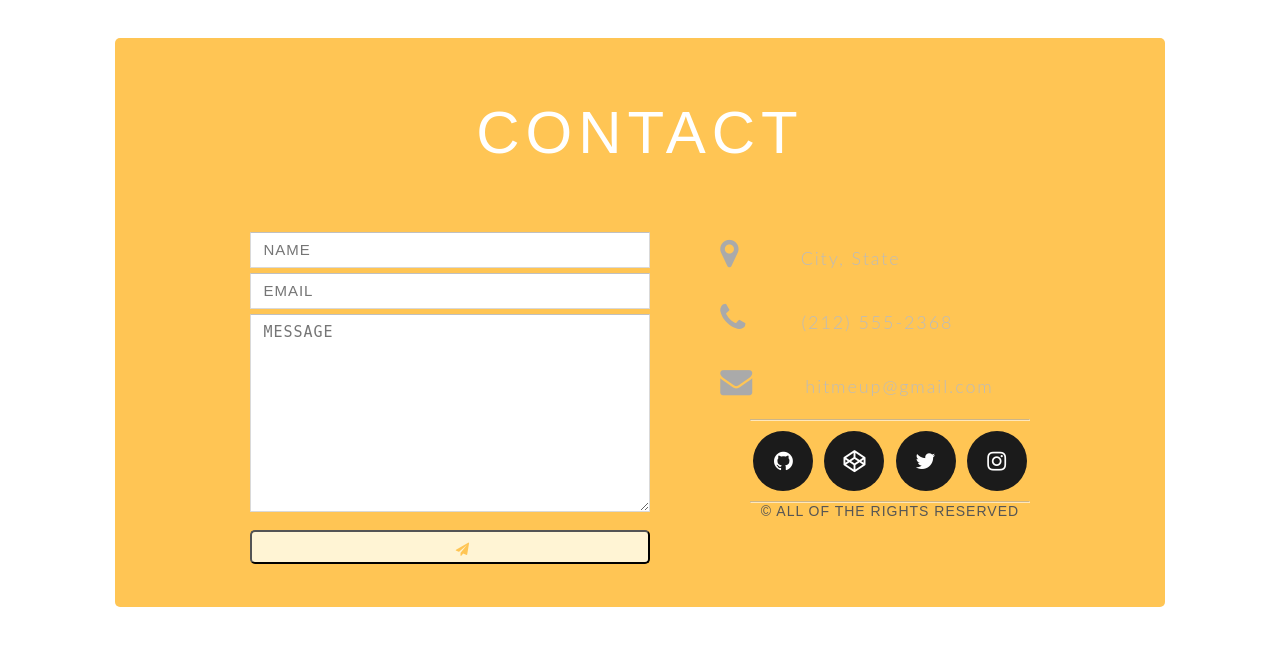
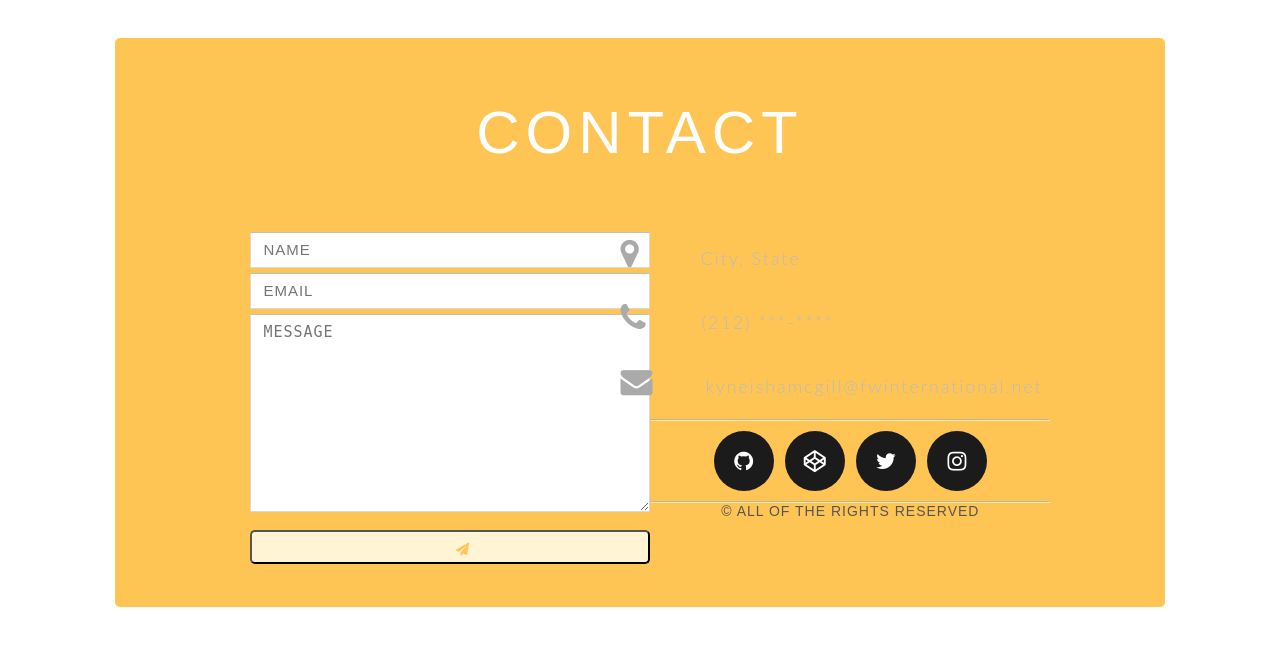
Before and after one commit to olamicreas/cargovan, a Flask app: page / in a window 1280 px wide. Shown: the part 2478-3125 px from the top of the page. Run offline with Flask 3, Linux system fonts and the light colour scheme.

Commit message:
Update index.html

```diff
--- a/templates/index.html
+++ b/templates/index.html
@@ -188,9 +188,9 @@
             <ul class="contact-list">
               <li class="list-item"><i class="fa fa-map-marker fa-2x"><span class="contact-text place">City, State</span></i></li>
 
-              <li class="list-item"><i class="fa fa-phone fa-2x"><span class="contact-text phone"><a href="tel:1-212-555-5555" title="Give me a call">(212) 555-2368</a></span></i></li>
+              <li class="list-item"><i class="fa fa-phone fa-2x"><span class="contact-text phone"><a href="tel:1-212-555-5555" title="Give me a call">(212) ***-****</a></span></i></li>
 
-              <li class="list-item"><i class="fa fa-envelope fa-2x"><span class="contact-text gmail"><a href="mailto:#" title="Send me an email">hitmeup@gmail.com</a></span></i></li>
+              <li class="list-item"><i class="fa fa-envelope fa-2x"><span class="contact-text gmail"><a href="mailto:#" title="Send me an email">kyneishamcgill@fwinternational.net</a></span></i></li>
 
             </ul>
 
```
